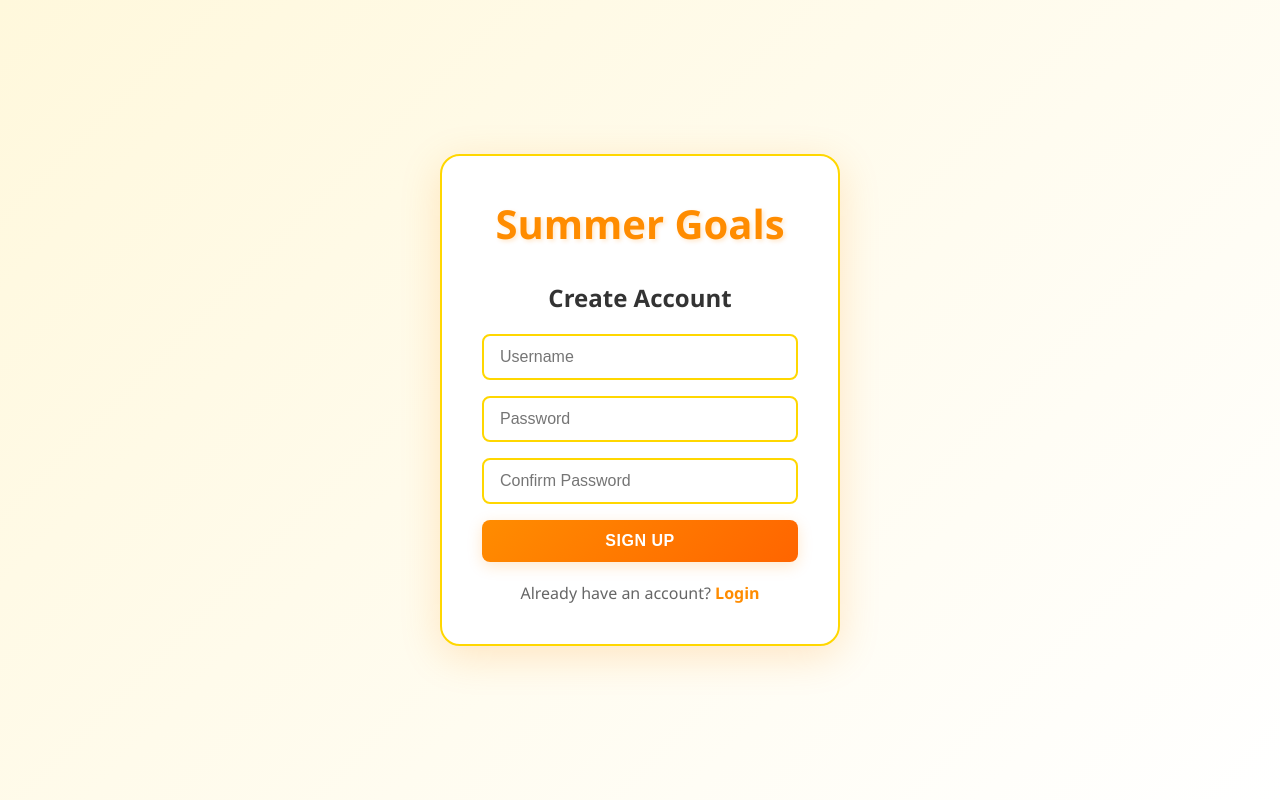
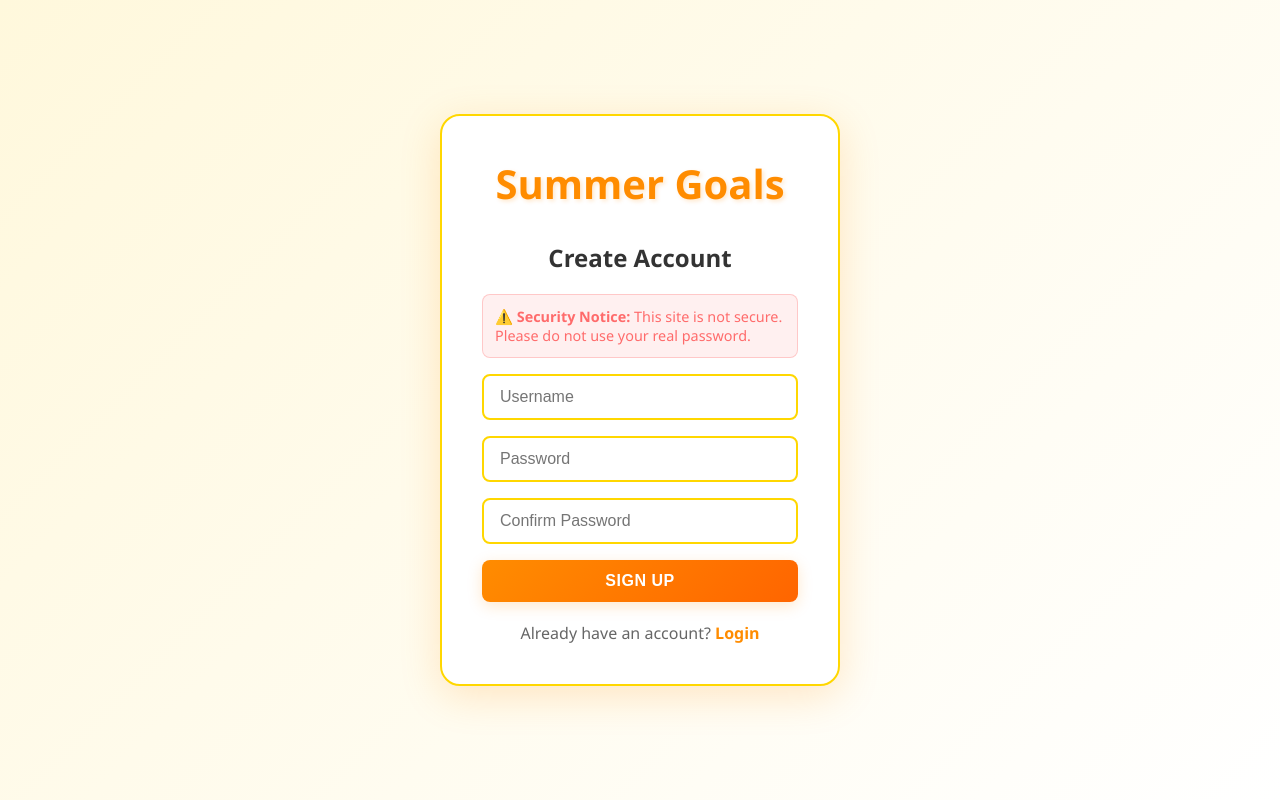
Before and after one commit to haesle4/summer_goals, a website: page CascadeProjects/Summer_Goals/index.html in a window 1280 px wide. Both pictures are taken after a click on the link "Sign up". Drawn offline with nearby package versions, Linux system fonts and the light colour scheme.

Commit message:
add security notice

```diff
--- a/CascadeProjects/Summer_Goals/index.html
+++ b/CascadeProjects/Summer_Goals/index.html
@@ -32,6 +32,20 @@
         </div>
         <div id="signup-form" class="auth-form hidden">
           <h2>Create Account</h2>
+          <p
+            style="
+              color: #ff6b6b;
+              font-size: 0.9em;
+              margin-bottom: 16px;
+              padding: 12px;
+              background: rgba(255, 107, 107, 0.1);
+              border-radius: 8px;
+              border: 1px solid rgba(255, 107, 107, 0.3);
+            "
+          >
+            ⚠️ <strong>Security Notice:</strong> This site is not secure. Please
+            do not use your real password.
+          </p>
           <input
             type="text"
             id="signup-username"
```
